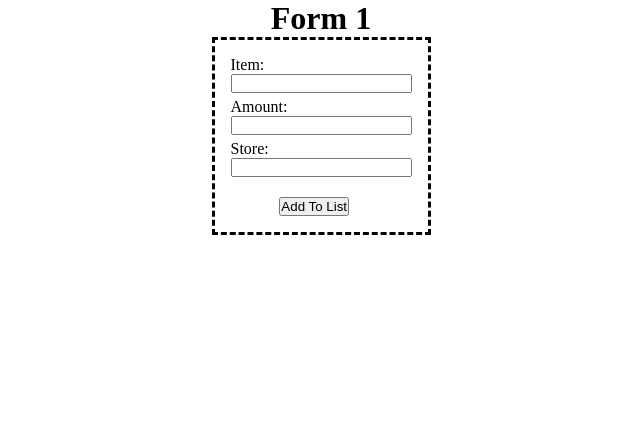
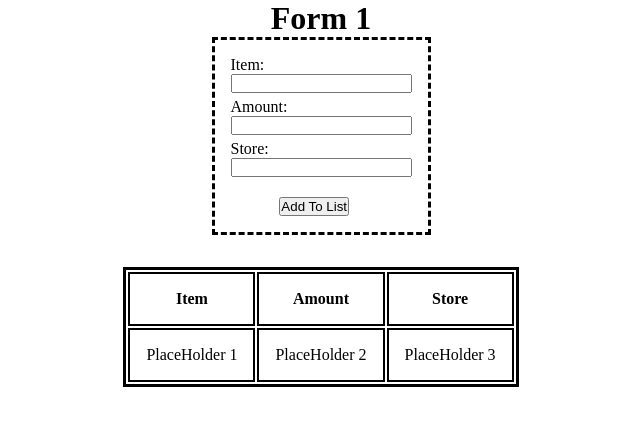
Before and after one commit to DickyKitchenJr/Forms, a React (Create React App) app in the folder form-1/: page / in a window 1280 px wide. Shown: the top 426 px of the page, without its empty margins (319-959 px from the left). Built offline with nearby package versions, Linux system fonts and the light colour scheme.

Commit message:
began work on creating a table to hold Form data

```diff
--- a/form-1/src/App.js
+++ b/form-1/src/App.js
@@ -1,4 +1,5 @@
 import Form from './Components/Form';
+import FormOutput from './Components/FormOutput';
 import './App.css';
 
 function App() {
@@ -6,6 +7,7 @@ function App() {
     <>
     <h1>Form 1</h1>
     <Form />
+    <FormOutput />
     </>
   );
 }
--- /dev/null
+++ b/form-1/src/Components/FormOutput.css
@@ -0,0 +1,12 @@
+table{
+    width: fit-content;
+    margin-left: auto;
+    margin-right: auto;
+    margin-top: 2rem;
+    border: 3px solid black;
+}
+
+tr, th, td{
+    border: 2px solid black;
+    padding: 1rem;
+}
--- /dev/null
+++ b/form-1/src/Components/FormOutput.js
@@ -0,0 +1,27 @@
+import React from "react";
+import "./FormOutput.css";
+
+function FormOutput(props) {
+  return (
+    <>
+      <table>
+        <thead>
+          <tr>
+            <th>Item</th>
+            <th>Amount</th>
+            <th>Store</th>
+          </tr>
+        </thead>
+        <tbody>
+          <tr>
+            <td>PlaceHolder 1</td>
+            <td>PlaceHolder 2</td>
+            <td>PlaceHolder 3</td>
+          </tr>
+        </tbody>
+      </table>
+    </>
+  );
+}
+
+export default FormOutput;
```
